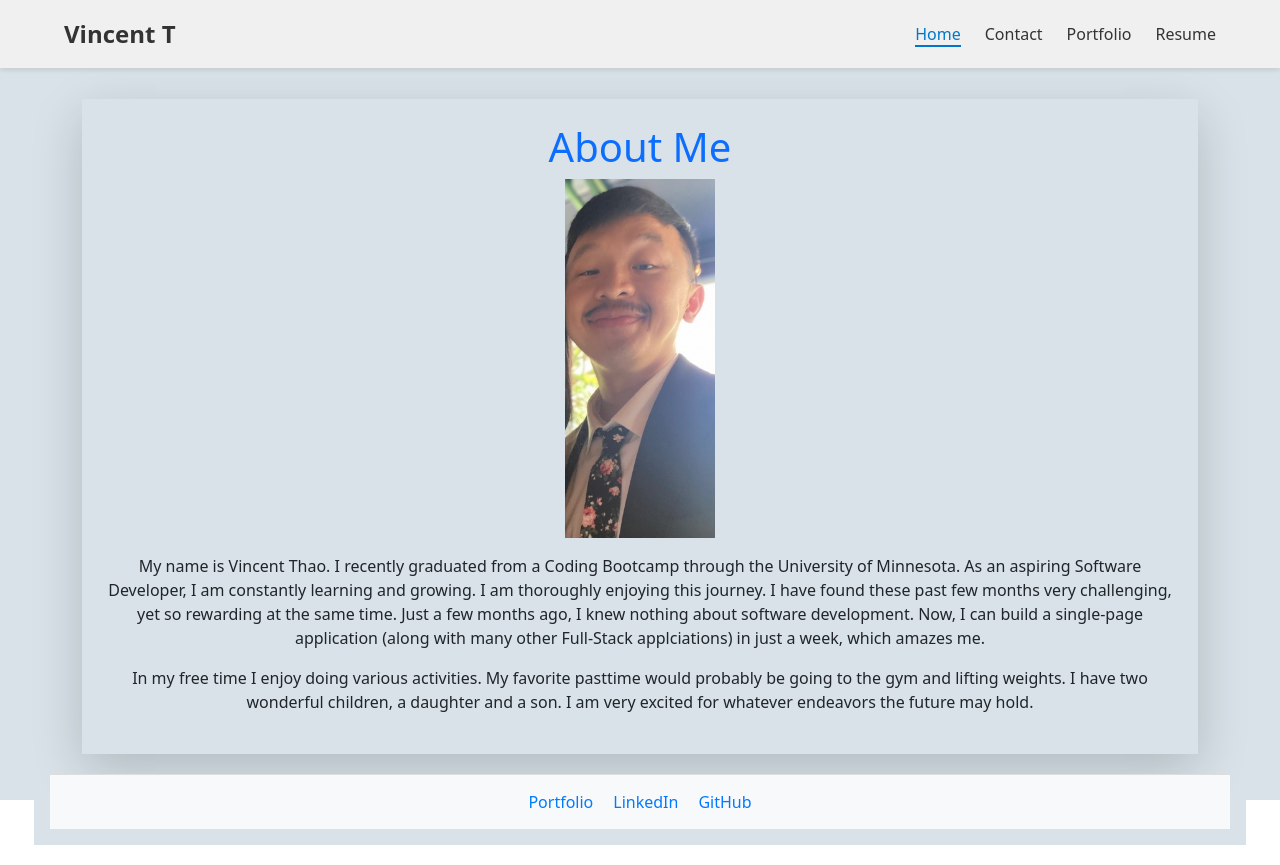
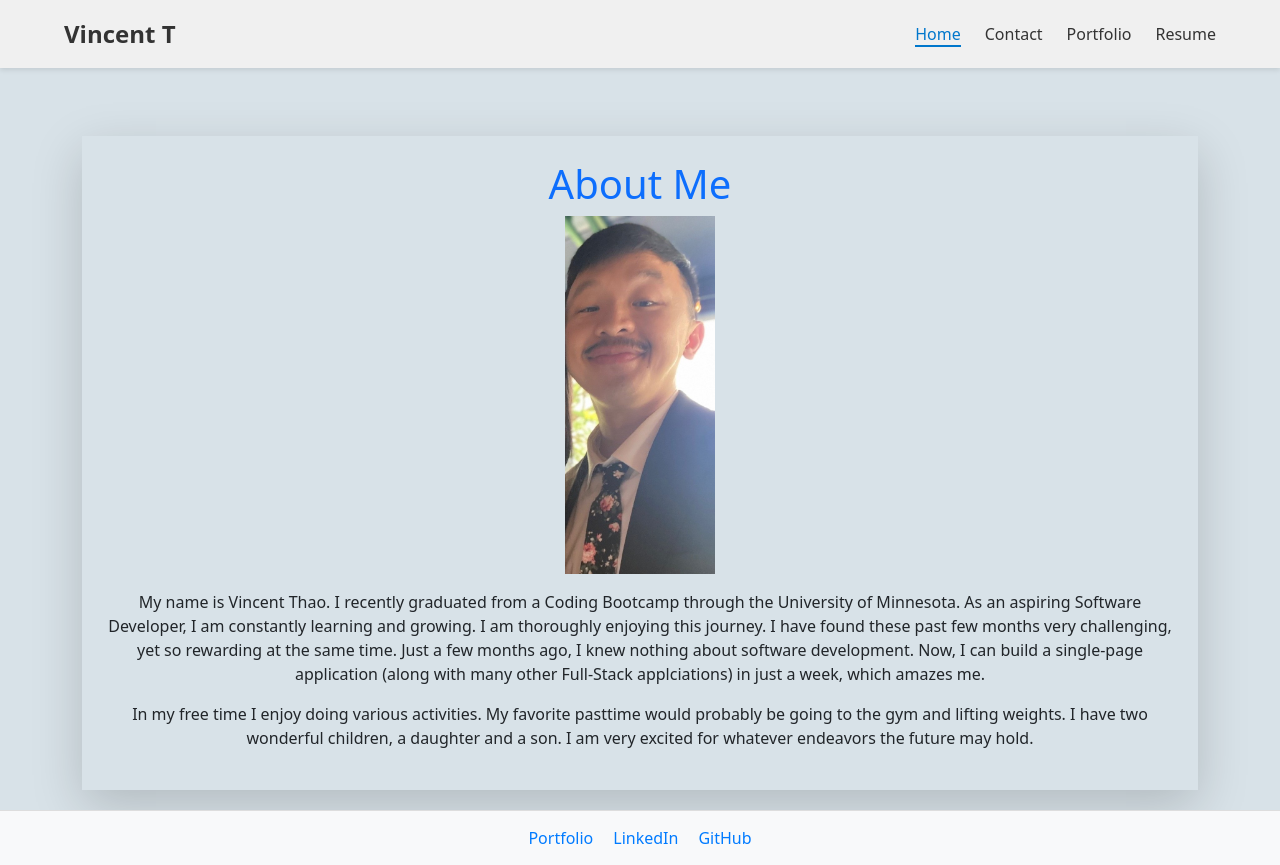
Before and after one commit to vincentt94/React-Portfolio, a React (Vite) app: page / in a window 1280 px wide. Built offline with nearby package versions, Linux system fonts and the light colour scheme.

Commit message:
updated multiple files that helped create a more defined header and footer and deleted extra codes in multiple css files that were over-riding conflicitng issues

```diff
--- a/src/App.css
+++ b/src/App.css
@@ -1,35 +1,27 @@
-body {
+/* App.css */
+
+.app-container {
   display: flex;
-  justify-content: flex-start; /* Push content to the right */
-  align-items: flex-start; /* Align content to the top */
-  height: 100vh; /* Full viewport height */
-  margin: 0;
-  background:rgb(216, 226, 232);
-
+  flex-direction: column;
+  min-height: 100vh;
+  background: rgb(216, 226, 232);
 }
 
-header {
-  position: fixed; /* Sticks it to the top */
-  top: 0;
-  left: 0;
-  width: 100%; /* Full width */
-  background:rgb(216, 226, 232);
-  padding: 10px 0;
-  box-shadow: 0 4px 6px rgba(0, 0, 0, 0.1); /* Adds a subtle shadow */
-  z-index: 1000; /* Ensures it's above other content */
+.main-content {
+  flex: 1;
+  padding: 20px;
 }
 
-main {
-  margin-top: 60px; /* Prevent content from being hidden behind navbar */
-  padding: 20px;
-  background:rgb(216, 226, 232);
-
+/* Optional: override Bootstrap container for Resume/Portfolio if needed */
+.container {
+  max-width: 1200px;
+  margin: 0 auto;
 }
 
-
-#root {
-  padding: 1rem;
-  text-align: left;
-  background:rgb(216, 226, 232);
-
+/* Fix header styling (if needed) */
+header {
+  background: rgb(216, 226, 232);
+  padding: 10px 0;
+  box-shadow: 0 4px 6px rgba(0, 0, 0, 0.1);
+  z-index: 1000;
 }
--- a/src/index.css
+++ b/src/index.css
@@ -24,11 +24,10 @@ a:hover {
 
 body {
   margin: 0;
-  display: flex;
-  place-items: center;
+  margin: 0;
+  min-height: 100vh;
+  background: rgb(216, 226, 232);
   min-width: 320px;
-  min-height: 100vh;
-  background:rgb(216, 226, 232);
 }
 
 h1 {
--- a/src/pages/Contact.css
+++ b/src/pages/Contact.css
@@ -29,24 +29,3 @@ form {
   button:hover {
     background-color: #0056b3;
   }
-
-  body {
-    display: flex;
-    flex-direction: column;
-    align-items: center; /* Centers content horizontally */
-    justify-content: center; /* Centers content vertically */
-    min-height: 100vh; /* Full viewport height */
-    margin: 0;
-    background: rgb(216, 226, 232)
-  }
-
-  /* Ensure the form container takes full width */
-  main {
-    display: flex;
-    flex-direction: column;
-    align-items: center;
-    justify-content: center;
-    flex-grow: 1; /* Takes up all available space */
-    width: 100%;
-    background:rgb(216, 226, 232);
-  }
```
